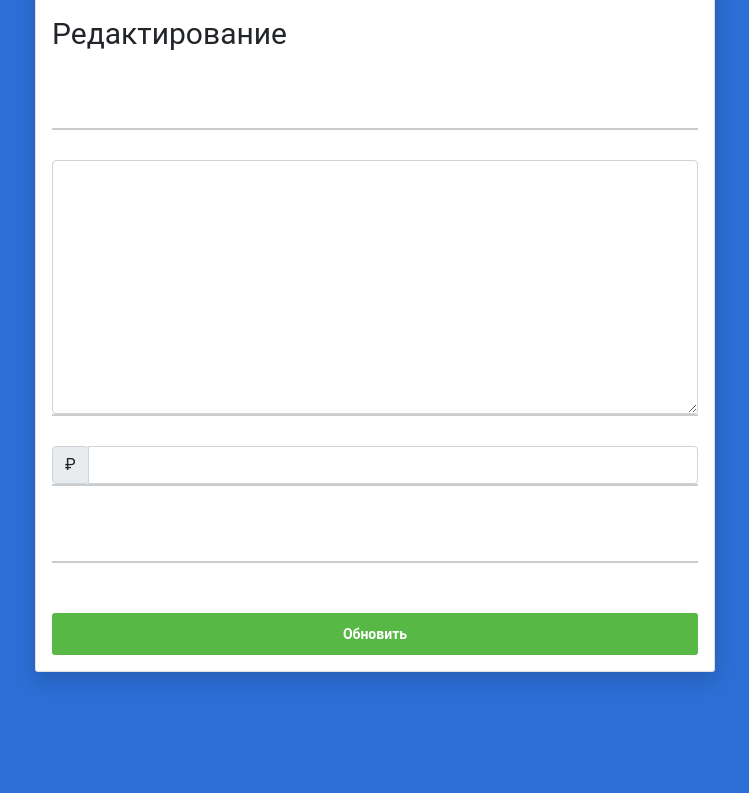
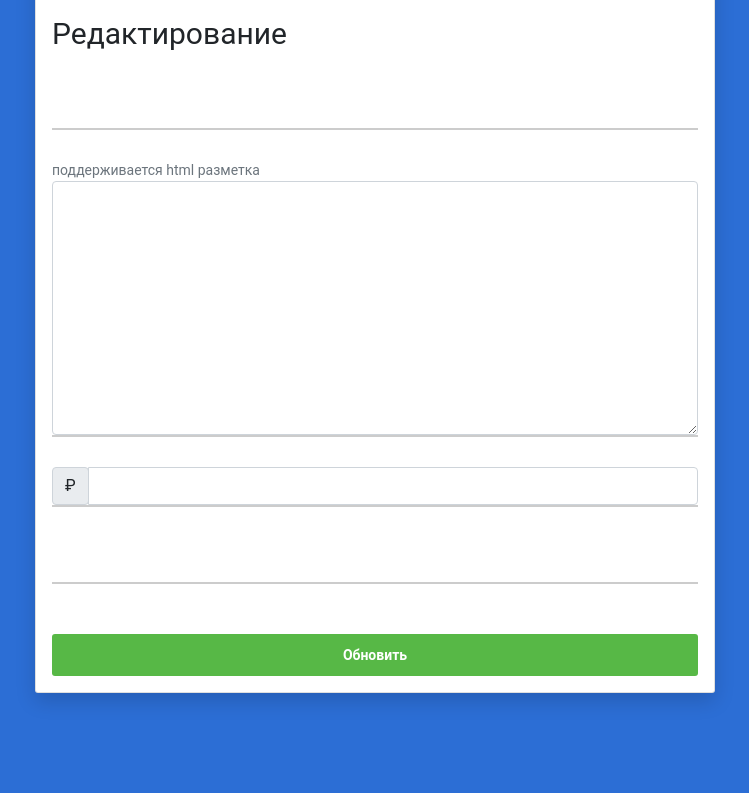
Before and after one commit to BnnryMndy/Php_Study, a PHP site: page /edit.php?id=1 in a window 1280 px wide. Shown: the part 311-1104 px from the top of the page, without its empty margins (265-1014 px from the left). Before the commit the page ends 994 px from the top, so only its background shows below. Run offline with PHP 8.4, Linux system fonts and the light colour scheme; data that the repository does not hold is empty.

Commit message:
minor changes

```diff
--- a/PTI/task9_SQL/edit.php
+++ b/PTI/task9_SQL/edit.php
@@ -28,6 +28,7 @@
                         <div class="input-group">
                             <input name="book_name" class="input--style-1"  label="название ранобэ" value="<? echo($row['title']);?>" type="text">
                         </div>
+                        <p class="text-muted">поддерживается html разметка</p>
                         <div class="input-group">
                             <textarea class="form-control"   name="book_description" id="" cols="30" rows="10"><? echo($row['description']);?></textarea>
                         </div>
```
